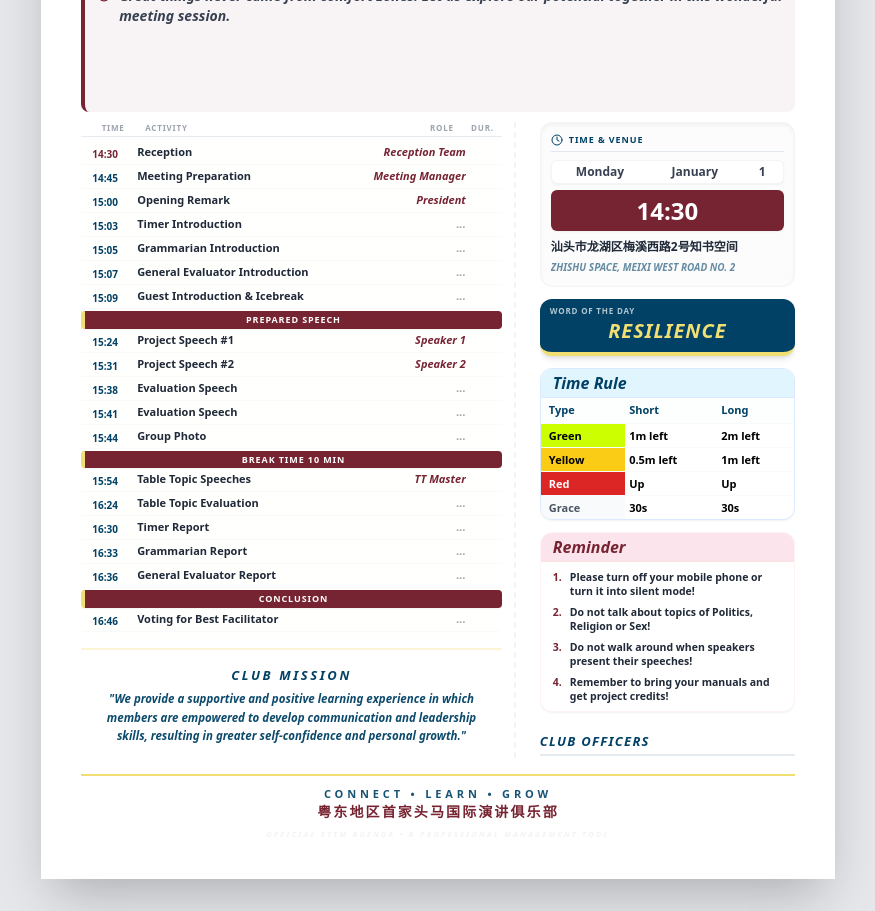
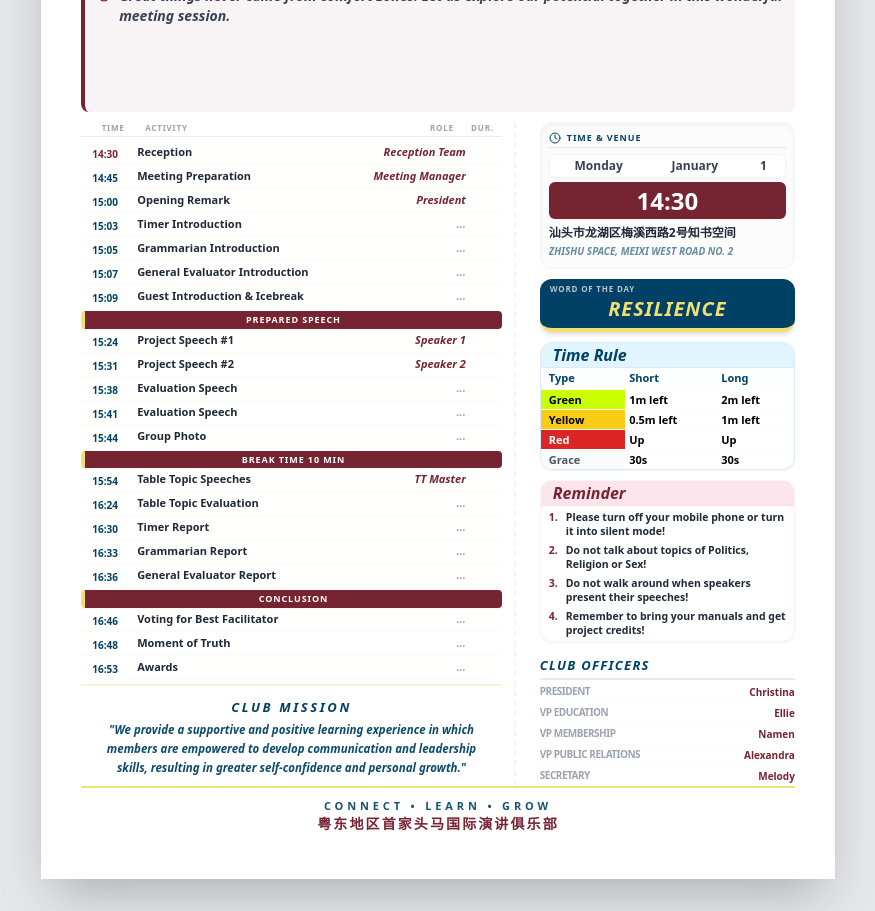
Before and after one commit to 347153245-alt/Chenyiyi, a React (Vite) app: page / in a window 1280 px wide. Shown: the part 340-1251 px from the top of the page, without its empty margins (202-1077 px from the left). Built offline with nearby package versions, Linux system fonts and the light colour scheme.

Commit message:
refactor: Update storage key and UI spacing
Changed the localStorage key to 'sttm-agenda-v37-final' to manage separate application versions.
Adjusted spacing and padding in the "Club Mission" section for improved visual presentation.

```diff
--- a/App.tsx
+++ b/App.tsx
@@ -30,7 +30,7 @@ const TMLogo = () => (
 );
 
 const App: React.FC = () => {
-  const STORAGE_KEY = 'sttm-agenda-v36-final';
+  const STORAGE_KEY = 'sttm-agenda-v37-final';
   const introRef = useRef<HTMLTextAreaElement>(null);
   const paperRef = useRef<HTMLDivElement>(null);
 
@@ -187,7 +187,7 @@ const App: React.FC = () => {
         className="bg-white w-[210mm] h-[297mm] p-8 md:p-10 shadow-2xl print-container relative flex flex-col border-t-[14px] border-[#772432] box-border overflow-hidden"
       >
 
-        {/* TOP HEADER - CORRECTED LABEL & SLIGHTLY LARGER LOGO */}
+        {/* TOP HEADER */}
         <div className="flex justify-between items-start mb-3 gap-6 shrink-0 border-b-2 border-gray-100 pb-3">
           <div className="w-40 shrink-0">
              <TMLogo />
@@ -288,7 +288,7 @@ const App: React.FC = () => {
             </div>
 
             {/* CLUB MISSION - ENLARGED AND BETTER SPACED */}
-            <div className="mt-3 pt-4 pb-3 text-center border-t-2 border-[#F2DF74]/30 shrink-0">
+            <div className="mt-1 pt-3 pb-2 text-center border-t-2 border-[#F2DF74]/30 shrink-0">
                <h3 className="text-[#004165] font-black italic text-[13px] uppercase mb-1 tracking-[0.2em]">Club Mission</h3>
                <p className="text-[#004165] font-black text-[11.5px] leading-relaxed italic opacity-95 px-6">
                  "We provide a supportive and positive learning experience in which members are empowered to develop communication and leadership skills, resulting in greater self-confidence and personal growth."
@@ -297,79 +297,79 @@ const App: React.FC = () => {
           </div>
 
           {/* RIGHT SIDEBAR (37%) - REFINED VERTICAL FLOW */}
-          <div className="w-[37%] flex flex-col gap-3 overflow-hidden">
+          <div className="w-[37%] flex flex-col gap-2.5 overflow-hidden">
 
-            {/* 1. Time & Venue - Compact */}
-            <div className="bg-gray-50/50 p-2.5 rounded-xl border border-gray-100 shadow-inner shrink-0">
-              <div className="flex items-center gap-1.5 text-[#004165] font-black border-b border-[#004165]/10 pb-1 mb-2">
+            {/* 1. Time & Venue */}
+            <div className="bg-gray-50/50 p-2 rounded-xl border border-gray-100 shadow-inner shrink-0">
+              <div className="flex items-center gap-1.5 text-[#004165] font-black border-b border-[#004165]/10 pb-0.5 mb-1.5">
                 <Clock size={12}/> <span className="text-[9px] tracking-widest uppercase">Time & Venue</span>
               </div>
-              <div className="text-[9px] font-black text-gray-700 space-y-1.5">
+              <div className="text-[9px] font-black text-gray-700 space-y-1">
                 <div className="flex gap-1 bg-white p-0.5 rounded-md border border-gray-100 shadow-sm">
                   <select value={info.day} onChange={e => setInfo({...info, day: e.target.value})} className="bg-transparent border-none p-0 focus:ring-0 appearance-none flex-grow text-center text-[12px] font-black">{DAYS.map(d => <option key={d} value={d}>{d}</option>)}</select>
                   <select value={info.month} onChange={e => setInfo({...info, month: e.target.value})} className="bg-transparent border-none p-0 focus:ring-0 appearance-none flex-grow text-center text-[12px] font-black">{MONTHS.map(m => <option key={m} value={m}>{m}</option>)}</select>
                   <select value={info.date} onChange={e => setInfo({...info, date: e.target.value})} className="bg-transparent border-none p-0 focus:ring-0 appearance-none flex-grow text-center text-[12px] font-black">{DATES.map(d => <option key={d} value={d}>{d}</option>)}</select>
                 </div>
-                <div className="flex items-center justify-center bg-[#772432] text-white py-1 rounded-md shadow-sm">
+                <div className="flex items-center justify-center bg-[#772432] text-white py-0.5 rounded-md shadow-sm">
                   <input className="bg-transparent outline-none w-20 font-black text-center text-2xl leading-none" value={info.time} onChange={e => setInfo({...info, time: e.target.value})} />
                 </div>
               </div>
-              <div className="text-[12px] leading-tight font-bold text-gray-800 space-y-1 mt-2">
+              <div className="text-[12px] leading-tight font-bold text-gray-800 space-y-0.5 mt-1.5">
                 <textarea className="w-full bg-transparent outline-none resize-none overflow-hidden p-0 border-none focus:ring-0 font-black leading-tight" rows={1} value={info.location} onInput={e => handleAutoHeight(e.target as HTMLTextAreaElement)} onChange={e => setInfo({...info, location: e.target.value})} />
                 <textarea className="w-full bg-transparent outline-none resize-none overflow-hidden p-0 border-none focus:ring-0 text-[#004165] text-[10px] uppercase font-black italic opacity-60 leading-tight" rows={1} value={info.locationEn} onInput={e => handleAutoHeight(e.target as HTMLTextAreaElement)} onChange={e => setInfo({...info, locationEn: e.target.value})} />
               </div>
             </div>
 
             {/* 2. Word of the Day */}
-            <div className="bg-[#004165] text-white px-2.5 py-2 rounded-xl border-b-4 border-[#F2DF74] shadow-md shrink-0">
+            <div className="bg-[#004165] text-white px-2.5 py-1.5 rounded-xl border-b-4 border-[#F2DF74] shadow-md shrink-0">
                <span className="text-[8px] font-black text-white/70 uppercase block mb-0.5 tracking-widest leading-none">Word of the Day</span>
                <input className="w-full bg-transparent outline-none text-xl font-black text-[#F2DF74] italic uppercase tracking-[0.05em] text-center leading-none" value={info.wordOfTheDay} onChange={e => setInfo({...info, wordOfTheDay: e.target.value})} />
             </div>
 
-            {/* 3. Time Rule - Optimized Table with Larger Font */}
+            {/* 3. Time Rule */}
             <div className="border border-blue-100 rounded-xl overflow-hidden shadow-sm shrink-0 bg-white">
-              <div className="bg-[#e1f5fe] px-3 py-1.5 border-b border-blue-100">
+              <div className="bg-[#e1f5fe] px-3 py-1 border-b border-blue-100">
                 <h3 className="font-bold italic text-base text-[#004165] leading-none">Time Rule</h3>
               </div>
               <table className="w-full text-left text-[11px] font-bold border-collapse">
                 <thead>
                   <tr className="border-b border-gray-50 bg-gray-50/30">
-                    <th className="px-2 py-1 text-[#004165]">Type</th>
-                    <th className="px-1 py-1 text-[#004165]">Short</th>
-                    <th className="px-1 py-1 text-[#004165]">Long</th>
+                    <th className="px-2 py-0.5 text-[#004165]">Type</th>
+                    <th className="px-1 py-0.5 text-[#004165]">Short</th>
+                    <th className="px-1 py-0.5 text-[#004165]">Long</th>
                   </tr>
                 </thead>
                 <tbody>
                   <tr className="border-b border-gray-50">
-                    <td className="bg-[#ccff00] px-2 py-1.5 leading-none text-black">Green</td>
-                    <td className="px-1 py-1.5 leading-none">1m left</td>
-                    <td className="px-1 py-1.5 leading-none">2m left</td>
+                    <td className="bg-[#ccff00] px-2 py-1 leading-none text-black">Green</td>
+                    <td className="px-1 py-1 leading-none">1m left</td>
+                    <td className="px-1 py-1 leading-none">2m left</td>
                   </tr>
                   <tr className="border-b border-gray-50">
-                    <td className="bg-yellow-400 px-2 py-1.5 leading-none text-black">Yellow</td>
-                    <td className="px-1 py-1.5 leading-none">0.5m left</td>
-                    <td className="px-1 py-1.5 leading-none">1m left</td>
+                    <td className="bg-yellow-400 px-2 py-1 leading-none text-black">Yellow</td>
+                    <td className="px-1 py-1 leading-none">0.5m left</td>
+                    <td className="px-1 py-1 leading-none">1m left</td>
                   </tr>
                   <tr className="border-b border-gray-50">
-                    <td className="bg-red-600 text-white px-2 py-1.5 leading-none">Red</td>
-                    <td className="px-1 py-1.5 leading-none">Up</td>
-                    <td className="px-1 py-1.5 leading-none">Up</td>
+                    <td className="bg-red-600 text-white px-2 py-1 leading-none">Red</td>
+                    <td className="px-1 py-1 leading-none">Up</td>
+                    <td className="px-1 py-1 leading-none">Up</td>
                   </tr>
                   <tr>
-                    <td className="bg-gray-50 px-2 py-1.5 text-gray-600 leading-none">Grace</td>
-                    <td className="px-1 py-1.5 leading-none">30s</td>
-                    <td className="px-1 py-1.5 leading-none">30s</td>
+                    <td className="bg-gray-50 px-2 py-1 text-gray-600 leading-none">Grace</td>
+                    <td className="px-1 py-1 leading-none">30s</td>
+                    <td className="px-1 py-1 leading-none">30s</td>
                   </tr>
                 </tbody>
               </table>
             </div>
 
-            {/* 4. Reminder - Header with Background */}
+            {/* 4. Reminder */}
             <div className="border border-red-50 rounded-xl overflow-hidden shadow-sm shrink-0 flex flex-col bg-white">
-              <div className="bg-[#fce4ec] px-3 py-1.5 border-b border-red-100">
+              <div className="bg-[#fce4ec] px-3 py-1 border-b border-red-100">
                 <h3 className="font-bold italic text-base text-[#772432] leading-none">Reminder</h3>
               </div>
-              <div className="p-3 py-2 space-y-1.5 text-[10.5px] font-bold text-gray-800 leading-snug">
+              <div className="p-2 py-1 space-y-1 text-[10.5px] font-bold text-gray-800 leading-snug">
                 {reminders.map((r, idx) => (
                   <div key={idx} className="flex gap-2 items-start">
                     <span className="shrink-0 text-[#772432] font-black">{idx + 1}.</span>
@@ -379,10 +379,10 @@ const App: React.FC = () => {
               </div>
             </div>
 
-            {/* 5. Club Officers - Positioned to fill remaining space */}
-            <div className="mt-auto pt-2 shrink-0 overflow-hidden">
-               <h3 className="text-[#004165] font-black italic text-[13px] uppercase mb-1.5 tracking-[0.1em] border-b-2 border-[#004165]/10 pb-0.5">Club Officers</h3>
-               <div className="space-y-1">
+            {/* 5. Club Officers */}
+            <div className="mt-auto pt-1 shrink-0 overflow-hidden">
+               <h3 className="text-[#004165] font-black italic text-[13px] uppercase mb-1 tracking-[0.1em] border-b-2 border-[#004165]/10 pb-0.5">Club Officers</h3>
+               <div className="space-y-0.5">
                   {officers.map((off, idx) => (
                     <div key={idx} className="flex justify-between items-center text-[10px] font-black border-b border-gray-50/50 pb-0.5 last:border-0">
                       <span className="text-gray-400 uppercase w-[50%] tracking-tighter whitespace-nowrap overflow-hidden text-ellipsis">{off.role}</span>
@@ -396,13 +396,10 @@ const App: React.FC = () => {
           </div>
         </div>
 
-        {/* BOTTOM BRANDING - PROFESSIONAL FOOTER */}
-        <div className="mt-4 pt-3 border-t-2 border-[#F2DF74] flex flex-col items-center w-full shrink-0">
+        {/* BOTTOM BRANDING - MOVED LOWER & REDUCED CONTENT */}
+        <div className="mt-auto pt-3 border-t-2 border-[#F2DF74] flex flex-col items-center w-full shrink-0">
           <p className="text-[#004165] font-black text-[11px] tracking-[0.35em] uppercase leading-none mb-1 opacity-90">CONNECT • LEARN • GROW</p>
-          <p className="text-[#772432] font-black text-[14px] tracking-[0.15em] uppercase leading-none mt-0.5">粤东地区首家头马国际演讲俱乐部</p>
-          <div className="text-[7.5px] font-bold text-gray-300 uppercase tracking-[0.3em] mt-3 opacity-30 italic leading-none">
-            Official STTM Agenda • A Professional Management Tool
-          </div>
+          <p className="text-[#772432] font-black text-[14px] tracking-[0.15em] uppercase leading-none mt-0.5 mb-2">粤东地区首家头马国际演讲俱乐部</p>
         </div>
       </div>
     </div>
```
